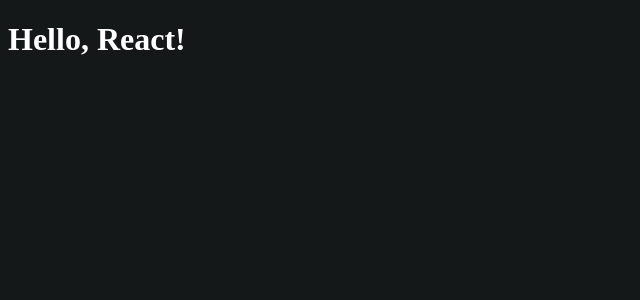
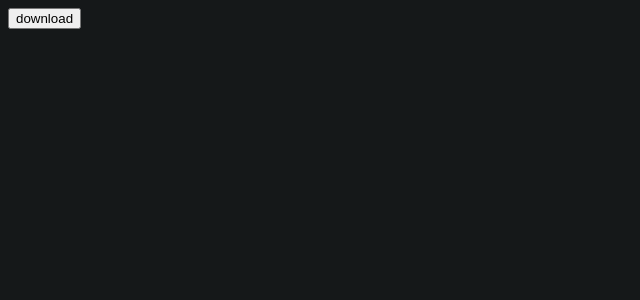
Before and after one commit to prog-g/dcc-report, a React app: page / in a window 1280 px wide. Shown: the top 300 px of the page, without its empty margins (0-640 px from the left). Built offline with nearby package versions, Linux system fonts and the light colour scheme.

Commit message:
add download button

```diff
--- /dev/null
+++ b/src/App.tsx
@@ -0,0 +1,8 @@
+import React from "react";
+import { download } from "./lib";
+
+const App: React.FunctionComponent = () => (
+  <button onClick={download}>download</button>
+);
+
+export default App;
--- a/src/index.tsx
+++ b/src/index.tsx
@@ -1,5 +1,6 @@
 import React from "react";
 import ReactDOM from "react-dom";
+import App from "./App";
 import "./style.css";
 
-ReactDOM.render(<h1>Hello, React!</h1>, document.getElementById("root"));
+ReactDOM.render(<App />, document.getElementById("root"));
--- /dev/null
+++ b/src/lib.ts
@@ -0,0 +1,24 @@
+function now(): string {
+  const now = new Date();
+  const year = now.getFullYear();
+  const month = `${now.getMonth() + 1}`.padStart(2, "0");
+  const date = `${now.getDate()}`.padStart(2, "0");
+  const hours = `${now.getHours()}`.padStart(2, "0");
+  const minutes = `${now.getMinutes()}`.padStart(2, "0");
+  const seconds = `${now.getSeconds()}`.padStart(2, "0");
+  return `${year}-${month}-${date}_${hours}-${minutes}-${seconds}`;
+}
+
+const download: () => void = () => {
+  const doc = document.documentElement.cloneNode(true) as HTMLElement;
+  const script = doc.getElementsByTagName("script")[0];
+  doc.getElementsByTagName("body")[0].removeChild(script);
+  const html = `<!DOCTYPE html>\n${doc.outerHTML}`;
+
+  const a = document.createElement("a");
+  a.href = URL.createObjectURL(new Blob([html], { type: "text/html" }));
+  a.download = `${now()}.html`;
+  a.dispatchEvent(new MouseEvent("click"));
+};
+
+export { download };
```
